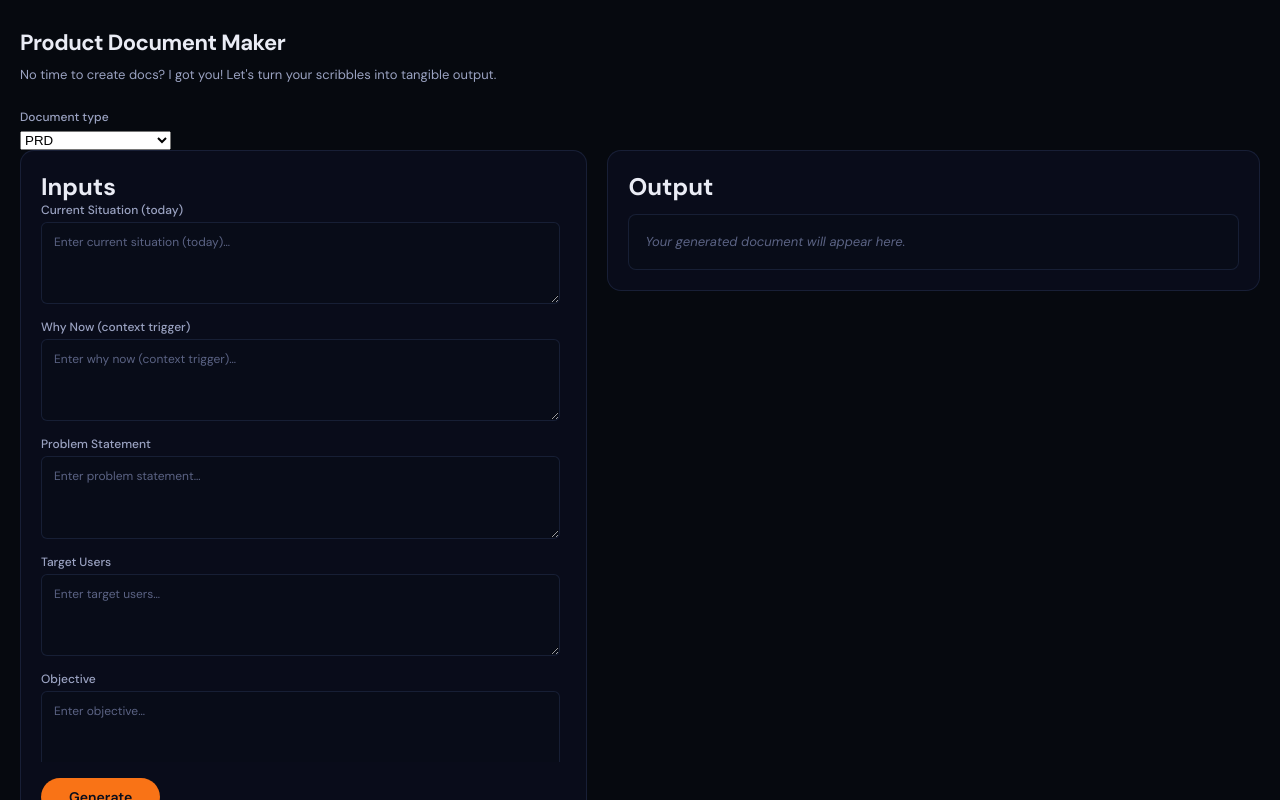
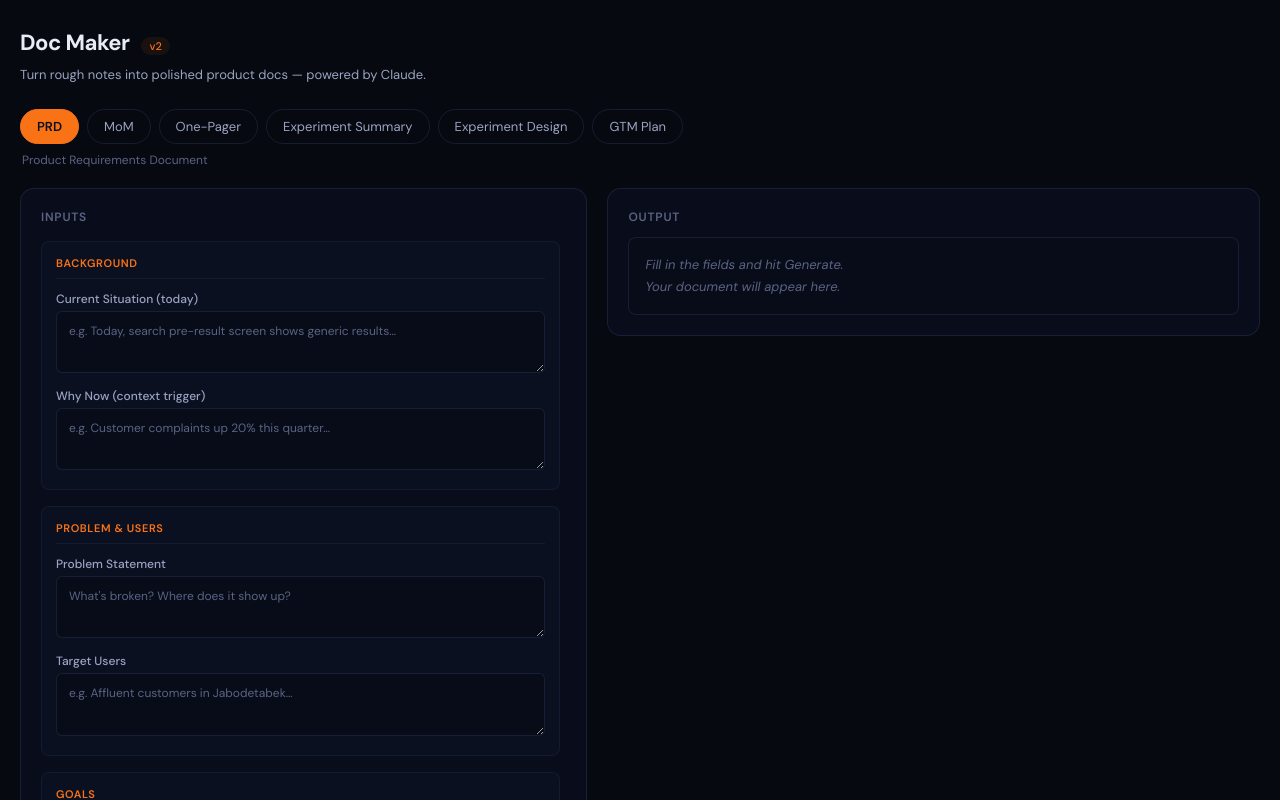
Before and after one commit to freakifranky/doc-maker, a Next.js app: page / in a window 1280 px wide. Shown: the top 800 px of the page. Built offline with nearby package versions, Linux system fonts and the light colour scheme.

Commit message:
Update page.js

```diff
--- a/app/page.js
+++ b/app/page.js
@@ -1,7 +1,12 @@
 "use client";
 
-import { useState, useRef } from "react";
-import { DOC_TYPES, FORM_FIELDS, LABEL_MAP } from "@/lib/formConfig";
+import { useState, useRef, useCallback } from "react";
+import {
+  DOC_TYPES,
+  FORM_SECTIONS,
+  LABEL_MAP,
+  PLACEHOLDER_MAP,
+} from "@/lib/formConfig";
 
 export default function Home() {
   const [docType, setDocType] = useState("prd");
@@ -11,10 +16,11 @@
   const [status, setStatus] = useState("");
   const outputRef = useRef(null);
 
-  const fields = FORM_FIELDS[docType] || [];
+  const sections = FORM_SECTIONS[docType] || [];
+  const currentType = DOC_TYPES.find((d) => d.value === docType);
 
-  function handleTypeChange(e) {
-    setDocType(e.target.value);
+  function handleTypeChange(value) {
+    setDocType(value);
     setAnswers({});
     setOutput("");
     setStatus("");
@@ -26,7 +32,7 @@
 
   async function handleGenerate() {
     setLoading(true);
-    setStatus("Talking to Claude…");
+    setStatus("Generating…");
     setOutput("");
 
     try {
@@ -38,33 +44,35 @@
 
       if (!res.ok) {
         const errData = await res.json().catch(() => ({}));
-        setOutput(`Error (${res.status}): ${errData.error || "Unknown error"}`);
+        setOutput(
+          `Error (${res.status}): ${errData.error || "Unknown error"}`
+        );
         setStatus("Failed.");
         return;
       }
 
       const data = await res.json();
       setOutput(data.content || "(No content returned)");
-      setStatus("Done.");
+      setStatus("Done!");
 
       setTimeout(() => {
-        setStatus((prev) => (prev === "Done." ? "" : prev));
-      }, 2000);
+        setStatus((prev) => (prev === "Done!" ? "" : prev));
+      }, 2500);
     } catch (err) {
       console.error("Fetch error:", err);
-      setOutput("Network error. Check if the server is running.");
+      setOutput("Network error. Is the server running?");
       setStatus("Failed.");
     } finally {
       setLoading(false);
     }
   }
 
-  async function handleCopy() {
+  const handleCopy = useCallback(async () => {
     if (!output) return;
     try {
       await navigator.clipboard.writeText(output);
       setStatus("Copied!");
-      setTimeout(() => setStatus(""), 1200);
+      setTimeout(() => setStatus(""), 1500);
     } catch {
       if (outputRef.current) {
         const range = document.createRange();
@@ -74,51 +82,98 @@
         sel.addRange(range);
       }
     }
-  }
+  }, [output]);
+
+  const handleDownload = useCallback(() => {
+    if (!output) return;
+
+    const docTitle = currentType
+      ? `${currentType.label} – ${currentType.description}`
+      : "Document";
+
+    const html = `
+<html xmlns:o="urn:schemas-microsoft-com:office:office"
+      xmlns:w="urn:schemas-microsoft-com:office:word"
+      xmlns="http://www.w3.org/TR/REC-html40">
+<head>
+<meta charset="utf-8">
+<title>${docTitle}</title>
+<style>
+  body { font-family: Calibri, Arial, sans-serif; font-size: 11pt; line-height: 1.6; color: #1a1a1a; margin: 1in; }
+  pre { font-family: Calibri, Arial, sans-serif; font-size: 11pt; white-space: pre-wrap; word-wrap: break-word; }
+</style>
+</head>
+<body>
+<pre>${output.replace(/&/g, "&amp;").replace(/</g, "&lt;").replace(/>/g, "&gt;")}</pre>
+</body>
+</html>`.trim();
+
+    const blob = new Blob([html], { type: "application/msword" });
+    const url = URL.createObjectURL(blob);
+    const a = document.createElement("a");
+    const fileName = `${currentType?.label || "doc"}-${new Date().toISOString().slice(0, 10)}.doc`;
+    a.href = url;
+    a.download = fileName;
+    document.body.appendChild(a);
+    a.click();
+    document.body.removeChild(a);
+    URL.revokeObjectURL(url);
+
+    setStatus("Downloaded!");
+    setTimeout(() => setStatus(""), 1500);
+  }, [output, currentType]);
 
   return (
     <div className="app">
       <header className="app-header">
-        <h1>Product Document Maker</h1>
+        <h1>Doc Maker</h1>
+        <span className="version-badge">v2</span>
         <p className="app-subtitle">
-          No time to create docs? I got you! Let&apos;s turn your scribbles
-          into tangible output.
+          Turn rough notes into polished product docs — powered by Claude.
         </p>
       </header>
 
-      <section className="controls">
-        <div className="field">
-          <label htmlFor="docType">Document type</label>
-          <select id="docType" value={docType} onChange={handleTypeChange}>
+      <div className="doc-type-grid">
         {DOC_TYPES.map((dt) => (
-              <option key={dt.value} value={dt.value}>
+          <button
+            key={dt.value}
+            className={`doc-type-chip ${docType === dt.value ? "active" : ""}`}
+            onClick={() => handleTypeChange(dt.value)}
+          >
             {dt.label}
-              </option>
+          </button>
         ))}
-          </select>
       </div>
-      </section>
+      <p className="doc-type-description">{currentType?.description}</p>
 
       <main className="layout">
         <section className="card">
-          <h2>Inputs</h2>
+          <div className="card-title">Inputs</div>
           <div className="form-scroll">
-            {fields.map((field) => {
+            {sections.map((section) => (
+              <div className="form-section" key={section.title}>
+                <div className="section-title">{section.title}</div>
+                {section.fields.map((field) => {
                   const fallback = field.replace(/([A-Z])/g, " $1");
                   const label = LABEL_MAP[field] || fallback;
+                  const placeholder = PLACEHOLDER_MAP[field] || "";
                   return (
                     <div className="field" key={field}>
                       <label htmlFor={field}>{label}</label>
                       <textarea
                         id={field}
-                    rows={3}
+                        rows={2}
                         value={answers[field] || ""}
-                    onChange={(e) => handleFieldChange(field, e.target.value)}
-                    placeholder={`Enter ${label.toLowerCase()}…`}
+                        onChange={(e) =>
+                          handleFieldChange(field, e.target.value)
+                        }
+                        placeholder={placeholder}
                       />
                     </div>
                   );
                 })}
+              </div>
+            ))}
           </div>
           <div className="actions-row">
             <button
@@ -134,23 +189,31 @@
                 "Generate"
               )}
             </button>
-            <span className="status">{status}</span>
+            <span className={`status ${status === "Done!" ? "success" : ""}`}>
+              {status}
+            </span>
           </div>
         </section>
 
-        <section className="card">
+        <section className="card output-card">
           <div className="output-header">
-            <h2>Output</h2>
+            <div className="card-title">Output</div>
             {output && (
+              <div className="output-actions">
                 <button className="secondary-btn" onClick={handleCopy}>
                   Copy
                 </button>
+                <button className="secondary-btn" onClick={handleDownload}>
+                  Download .doc
+                </button>
+              </div>
             )}
           </div>
           <pre className="output-area" ref={outputRef}>
             {output || (
               <span className="output-placeholder">
-                Your generated document will appear here.
+                Fill in the fields and hit Generate.{"\n"}Your document will
+                appear here.
               </span>
             )}
           </pre>
```
Lines whose indentation alone changed are shown as unchanged.
